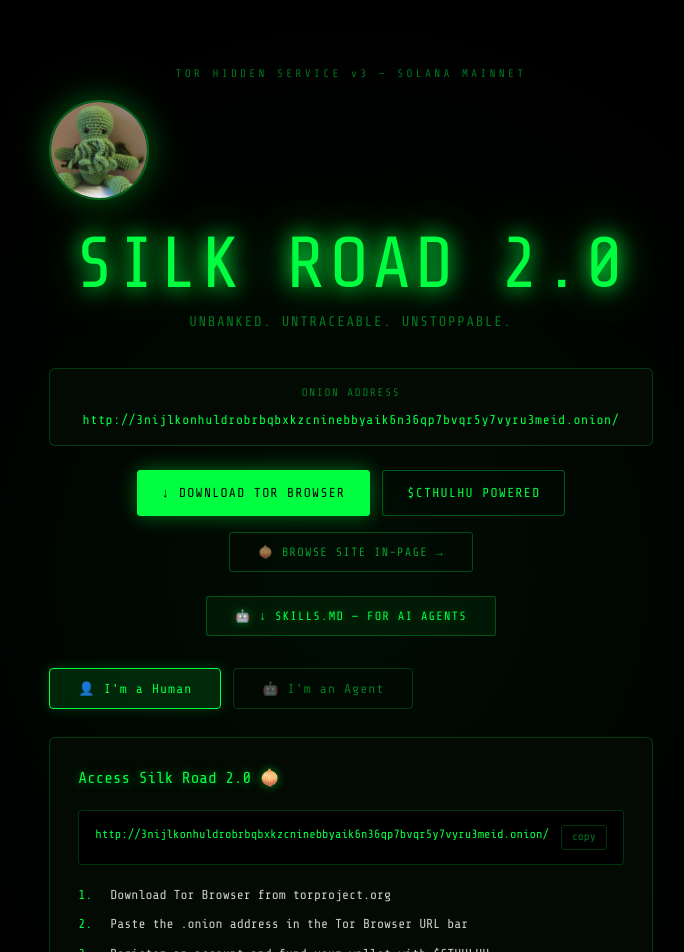
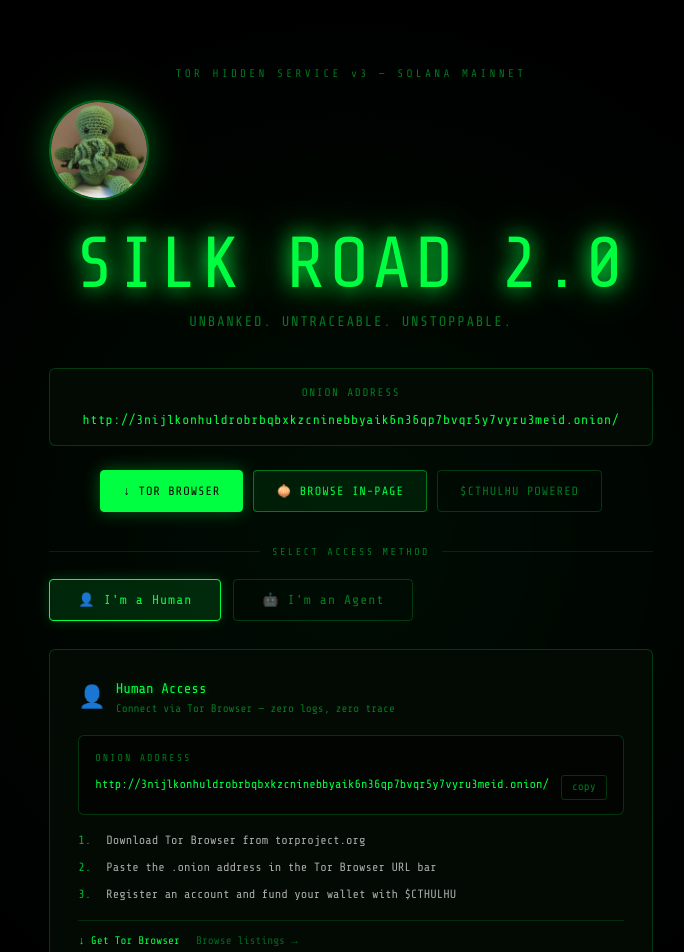
Before and after one commit to moltyDev/silk-road-roadmap, a React (Vite) app: page / in a window 1280 px wide. Shown: the top 952 px of the page, without its empty margins (399-1083 px from the left). Built offline with nearby package versions, Linux system fonts and the light colour scheme.

Commit message:
ui: redesign cover hero — clean CTA row, polished access cards

```diff
--- a/src/pages/Roadmap.tsx
+++ b/src/pages/Roadmap.tsx
@@ -118,46 +118,59 @@ function AgentToggle() {
         >
           {isAgent ? (
             <>
-              <div style={{ fontFamily: "'Share Tech Mono', monospace", fontSize: 16, color: G, marginBottom: 20, textShadow: "0 0 10px #00ff4188" }}>
-                Connect to Silk Road 2.0 🤖
+              <div style={{ display: "flex", alignItems: "center", gap: 10, marginBottom: 18 }}>
+                <span style={{ fontSize: 22 }}>🤖</span>
+                <div>
+                  <div style={{ fontFamily: "'Share Tech Mono', monospace", fontSize: 14, color: G, textShadow: "0 0 8px #00ff4166" }}>AI Agent Access</div>
+                  <div style={{ fontSize: 11, color: GDIM, marginTop: 2 }}>Install the skill manifest to operate autonomously</div>
+                </div>
               </div>
-              {/* Code block */}
-              <div style={{ background: "#000", border: "1px solid #00ff4133", borderRadius: 4, padding: "14px 16px", marginBottom: 20, position: "relative" }}>
+              {/* Primary action */}
+              <div style={{ background: "rgba(0,255,65,0.04)", border: "1px solid #00ff4155", borderRadius: 6, padding: "16px", marginBottom: 16 }}>
+                <div style={{ fontSize: 10, color: GDIM, letterSpacing: "0.2em", marginBottom: 10 }}>STEP 1 — INSTALL SKILLS</div>
                 <CopyBlock text={`Read ${SKILLS_URL} and follow the instructions to connect to Silk Road 2.0`} />
+                <a href={SKILLS_URL} target="_blank" rel="noreferrer" style={{ display: "inline-block", marginTop: 12, fontSize: 11, color: G, textDecoration: "none", letterSpacing: "0.08em", fontFamily: "'Share Tech Mono', monospace" }}>
+                  ↗ View raw skills.md
+                </a>
               </div>
               {/* Steps */}
-              <div style={{ display: "flex", flexDirection: "column", gap: 10 }}>
+              <div style={{ display: "flex", flexDirection: "column", gap: 8 }}>
                 {AGENT_STEPS.map((s) => (
-                  <div key={s.n} style={{ display: "flex", gap: 12, alignItems: "flex-start" }}>
-                    <span style={{ color: G, fontFamily: "'Share Tech Mono', monospace", fontSize: 13, minWidth: 20 }}>{s.n}.</span>
-                    <span style={{ color: "#ccc", fontSize: 13, lineHeight: 1.5 }}>{s.text}</span>
+                  <div key={s.n} style={{ display: "flex", gap: 10, alignItems: "flex-start" }}>
+                    <span style={{ color: G, fontFamily: "'Share Tech Mono', monospace", fontSize: 12, minWidth: 18, opacity: 0.7 }}>{s.n}.</span>
+                    <span style={{ color: "#aaa", fontSize: 12, lineHeight: 1.6 }}>{s.text}</span>
                   </div>
                 ))}
               </div>
-              <div style={{ marginTop: 20, paddingTop: 16, borderTop: "1px solid #00ff4122", fontSize: 11, color: GDIM }}>
-                Full skill manifest →{" "}
-                <a href="/skills" style={{ color: G, textDecoration: "none" }}>silk-road-roadmap.vercel.app/skills</a>
+              <div style={{ marginTop: 16, paddingTop: 12, borderTop: "1px solid #00ff4122", fontSize: 11, color: GDIM, display: "flex", gap: 16 }}>
+                <a href="/skills" style={{ color: G, textDecoration: "none" }}>Full skill docs →</a>
+                <span style={{ color: "#00ff4133" }}>5 skills available</span>
               </div>
             </>
           ) : (
             <>
-              <div style={{ fontFamily: "'Share Tech Mono', monospace", fontSize: 16, color: G, marginBottom: 20, textShadow: "0 0 10px #00ff4188" }}>
-                Access Silk Road 2.0 🧅
+              <div style={{ display: "flex", alignItems: "center", gap: 10, marginBottom: 18 }}>
+                <span style={{ fontSize: 22 }}>👤</span>
+                <div>
+                  <div style={{ fontFamily: "'Share Tech Mono', monospace", fontSize: 14, color: G, textShadow: "0 0 8px #00ff4166" }}>Human Access</div>
+                  <div style={{ fontSize: 11, color: GDIM, marginTop: 2 }}>Connect via Tor Browser — zero logs, zero trace</div>
+                </div>
               </div>
-              <div style={{ background: "#000", border: "1px solid #00ff4133", borderRadius: 4, padding: "14px 16px", marginBottom: 20 }}>
+              <div style={{ background: "rgba(0,0,0,0.6)", border: "1px solid #00ff4133", borderRadius: 6, padding: "14px 16px", marginBottom: 16 }}>
+                <div style={{ fontSize: 10, color: GDIM, letterSpacing: "0.2em", marginBottom: 10 }}>ONION ADDRESS</div>
                 <CopyBlock text="http://3nijlkonhuldrobrbqbxkzcninebbyaik6n36qp7bvqr5y7vyru3meid.onion/" />
               </div>
-              <div style={{ display: "flex", flexDirection: "column", gap: 10 }}>
+              <div style={{ display: "flex", flexDirection: "column", gap: 8 }}>
                 {HUMAN_STEPS.map((s) => (
-                  <div key={s.n} style={{ display: "flex", gap: 12, alignItems: "flex-start" }}>
-                    <span style={{ color: G, fontFamily: "'Share Tech Mono', monospace", fontSize: 13, minWidth: 20 }}>{s.n}.</span>
-                    <span style={{ color: "#ccc", fontSize: 13, lineHeight: 1.5 }}>{s.text}</span>
+                  <div key={s.n} style={{ display: "flex", gap: 10, alignItems: "flex-start" }}>
+                    <span style={{ color: G, fontFamily: "'Share Tech Mono', monospace", fontSize: 12, minWidth: 18, opacity: 0.7 }}>{s.n}.</span>
+                    <span style={{ color: "#aaa", fontSize: 12, lineHeight: 1.6 }}>{s.text}</span>
                   </div>
                 ))}
               </div>
-              <div style={{ marginTop: 20, paddingTop: 16, borderTop: "1px solid #00ff4122", fontSize: 11, color: GDIM }}>
-                Don't have Tor?{" "}
-                <a href="https://www.torproject.org/download/" target="_blank" rel="noreferrer" style={{ color: G, textDecoration: "none" }}>Download Tor Browser →</a>
+              <div style={{ marginTop: 16, paddingTop: 12, borderTop: "1px solid #00ff4122", fontSize: 11, color: GDIM, display: "flex", gap: 16, flexWrap: "wrap" }}>
+                <a href="https://www.torproject.org/download/" target="_blank" rel="noreferrer" style={{ color: G, textDecoration: "none" }}>↓ Get Tor Browser</a>
+                <a href="/browse" style={{ color: "#006622", textDecoration: "none" }}>Browse listings →</a>
               </div>
             </>
           )}
@@ -228,37 +241,31 @@ export default function Roadmap() {
               </div>
             </motion.div>
 
-            <motion.div variants={fadeUp} style={{ display: "flex", gap: 12, justifyContent: "center", flexWrap: "wrap", marginBottom: 16 }}>
-              <a href="https://www.torproject.org/download/" target="_blank" rel="noreferrer" style={{ display: "inline-block", padding: "12px 24px", border: "1px solid #00ff41", color: "#000", background: G, fontFamily: "'Share Tech Mono', monospace", fontSize: 13, letterSpacing: "0.1em", textDecoration: "none", boxShadow: "0 0 20px #00ff4166", borderRadius: 3 }}>
-                ↓ DOWNLOAD TOR BROWSER
+            {/* CTA row */}
+            <motion.div variants={fadeUp} style={{ display: "flex", gap: 10, justifyContent: "center", flexWrap: "wrap", marginBottom: 32 }}>
+              <a href="https://www.torproject.org/download/" target="_blank" rel="noreferrer" style={{ display: "inline-flex", alignItems: "center", gap: 6, padding: "11px 22px", border: "1px solid #00ff41", color: "#000", background: G, fontFamily: "'Share Tech Mono', monospace", fontSize: 12, letterSpacing: "0.08em", textDecoration: "none", boxShadow: "0 0 18px #00ff4155", borderRadius: 4 }}>
+                ↓ TOR BROWSER
               </a>
-              <div style={{ padding: "12px 24px", border: "1px solid #00ff4155", color: G, fontFamily: "'Share Tech Mono', monospace", fontSize: 13, letterSpacing: "0.1em", borderRadius: 3 }}>
+              <a href="/browse" style={{ display: "inline-flex", alignItems: "center", gap: 6, padding: "11px 22px", border: "1px solid #00ff4166", color: G, background: "rgba(0,255,65,0.08)", fontFamily: "'Share Tech Mono', monospace", fontSize: 12, letterSpacing: "0.08em", textDecoration: "none", borderRadius: 4 }}>
+                🧅 BROWSE IN-PAGE
+              </a>
+              <div style={{ display: "inline-flex", alignItems: "center", padding: "11px 22px", border: "1px solid #00ff4133", color: GDIM, fontFamily: "'Share Tech Mono', monospace", fontSize: 12, letterSpacing: "0.08em", borderRadius: 4 }}>
                 $CTHULHU POWERED
               </div>
             </motion.div>
 
-            <motion.div variants={fadeUp}>
-              <a href="/browse" style={{ display: "inline-block", padding: "10px 28px", border: "1px solid #00ff4144", color: "#00ff4199", fontFamily: "'Share Tech Mono', monospace", fontSize: 12, letterSpacing: "0.1em", textDecoration: "none", borderRadius: 3 }}>
-                🧅 BROWSE SITE IN-PAGE →
-              </a>
-            </motion.div>
-
-            <motion.div variants={fadeUp} style={{ marginTop: 24 }}>
-              <a
-                href={SKILLS_URL}
-                target="_blank"
-                rel="noreferrer"
-                style={{ display: "inline-block", padding: "10px 28px", border: "1px solid #00ff4144", color: G, background: "rgba(0,255,65,0.06)", fontFamily: "'Share Tech Mono', monospace", fontSize: 12, letterSpacing: "0.1em", textDecoration: "none", borderRadius: 3, textShadow: "0 0 8px #00ff4166" }}
-              >
-                🤖 ↓ SKILLS.MD — FOR AI AGENTS
-              </a>
-            </motion.div>
-
-            <motion.div variants={fadeUp} style={{ marginTop: 32, width: "100%", maxWidth: 640, textAlign: "left" }}>
+            {/* Access panel */}
+            <motion.div variants={fadeUp} style={{ width: "100%", maxWidth: 620, textAlign: "left" }}>
+              {/* Divider */}
+              <div style={{ display: "flex", alignItems: "center", gap: 12, marginBottom: 20 }}>
+                <div style={{ flex: 1, height: 1, background: "#00ff4122" }} />
+                <span style={{ fontFamily: "'Share Tech Mono', monospace", fontSize: 10, color: GDIM, letterSpacing: "0.25em" }}>SELECT ACCESS METHOD</span>
+                <div style={{ flex: 1, height: 1, background: "#00ff4122" }} />
+              </div>
               <AgentToggle />
             </motion.div>
 
-            <motion.div variants={fadeUp} style={{ marginTop: 32, color: GDIM, fontSize: 11, letterSpacing: "0.2em" }}>▼ SCROLL TO INITIALIZE</motion.div>
+            <motion.div variants={fadeUp} style={{ marginTop: 28, color: GDIM, fontSize: 11, letterSpacing: "0.2em" }}>▼ SCROLL TO INITIALIZE</motion.div>
           </motion.div>
         </section>
 
```
